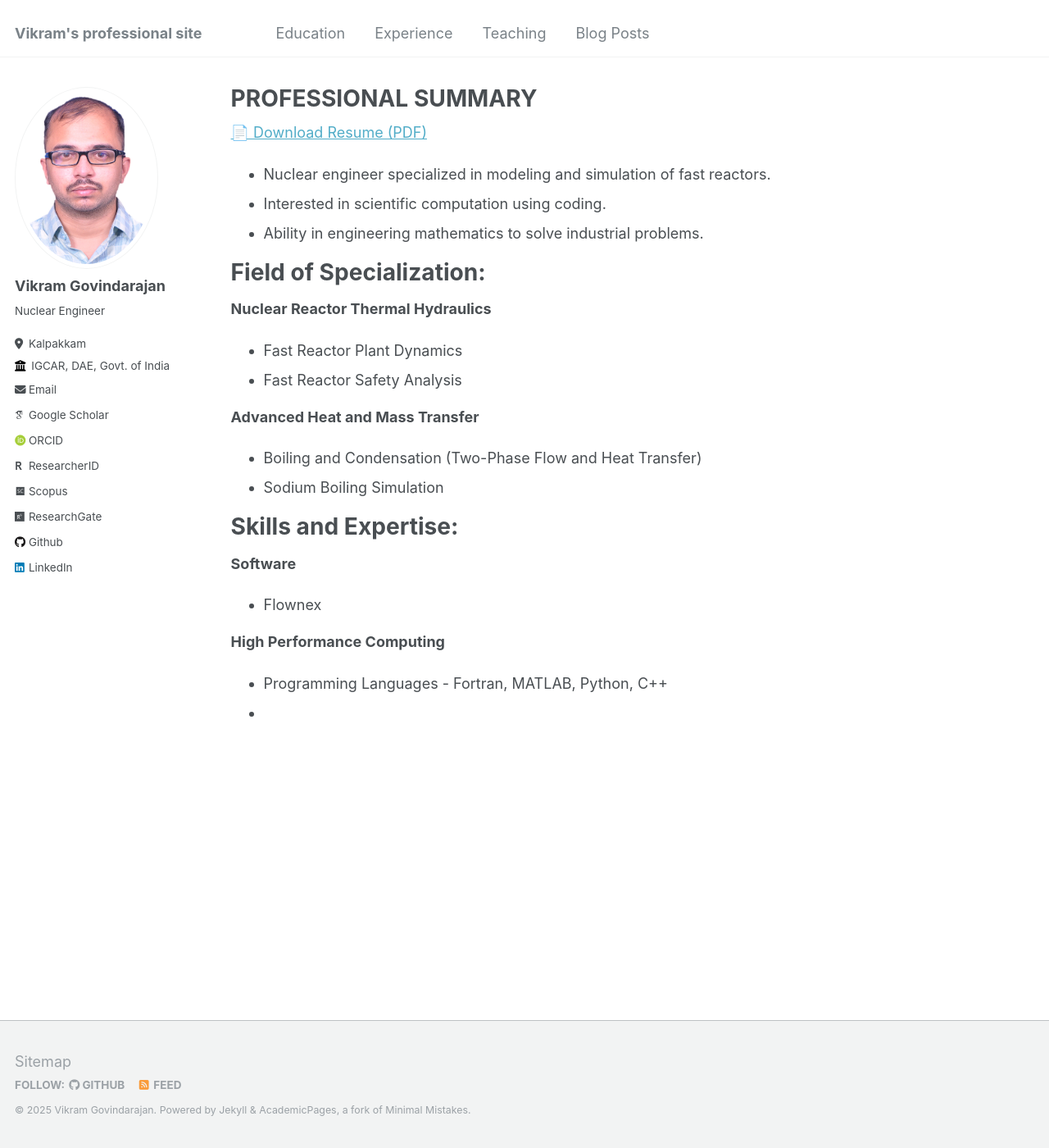
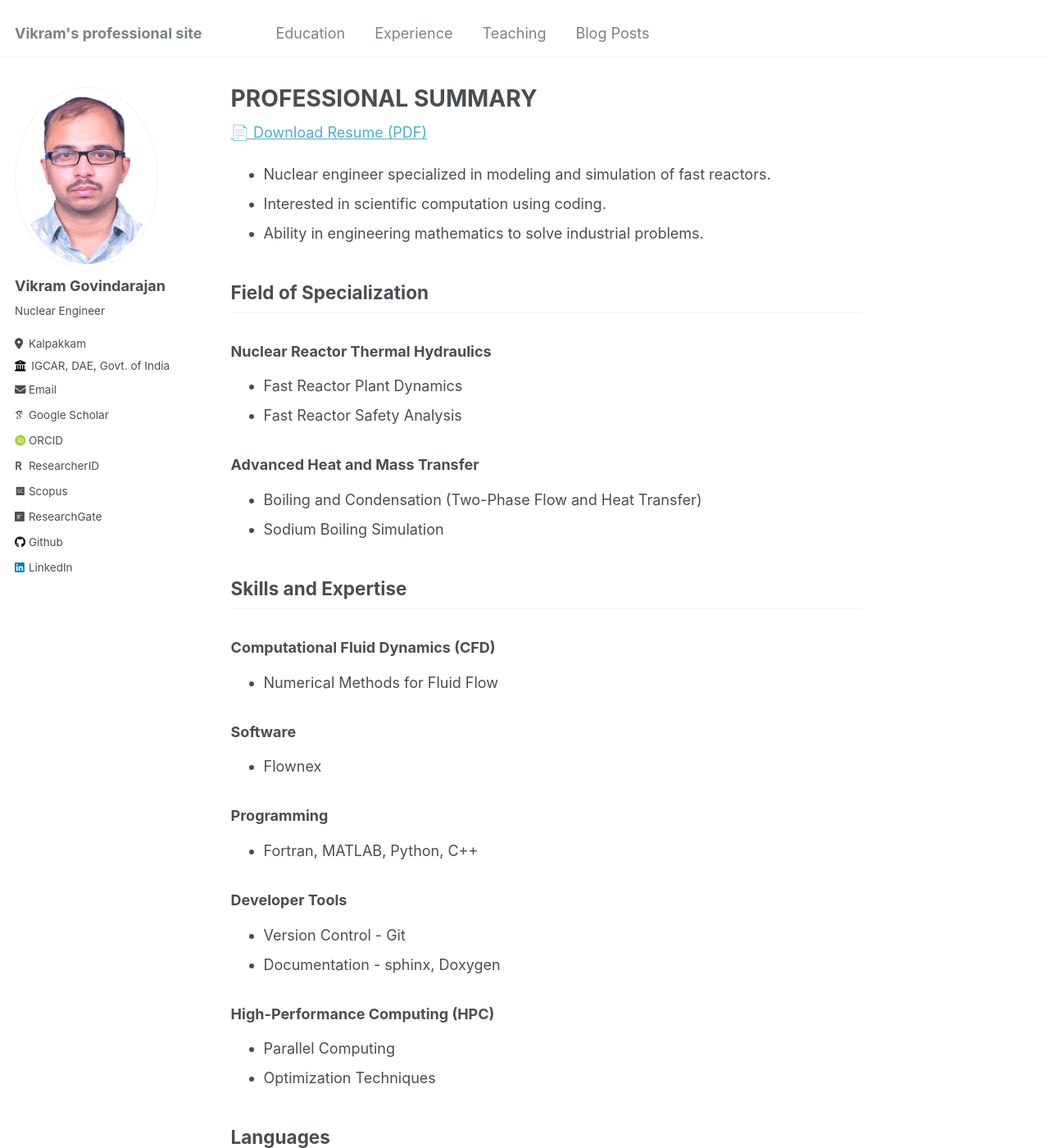
Before and after one commit to VikramGovindarajan/vikramgovindarajan.github.io, a Jekyll site: the page built from _pages/about.md, in a window 1280 px wide and 1400 px high. Shown: the whole window at 82% size. Built offline with Jekyll 4.4.1, drawn with Linux system fonts in a browser that asks for light colours; some web fonts are replaced; some of the changed text lies outside the part shown.

Commit message:
format and about page
CFD added to skills
Languages section added

```diff
--- a/_pages/about.md
+++ b/_pages/about.md
@@ -9,31 +9,40 @@ redirect_from:
 
 [📄 Download Resume (PDF)](/resume/main.pdf){:download}
 
- - Nuclear engineer specialized in modeling and simulation of fast reactors.
- - Interested in scientific computation using coding.
- - Ability in engineering mathematics to solve industrial problems.
+- Nuclear engineer specialized in modeling and simulation of fast reactors.
+- Interested in scientific computation using coding.
+- Ability in engineering mathematics to solve industrial problems.
 
-Field of Specialization:
-========================
+## Field of Specialization
 
-**Nuclear Reactor Thermal Hydraulics**
+### Nuclear Reactor Thermal Hydraulics
+- Fast Reactor Plant Dynamics
+- Fast Reactor Safety Analysis
 
- - Fast Reactor Plant Dynamics
- - Fast Reactor Safety Analysis
+### Advanced Heat and Mass Transfer
+- Boiling and Condensation (Two-Phase Flow and Heat Transfer)
+- Sodium Boiling Simulation
 
-**Advanced Heat and Mass Transfer**
+## Skills and Expertise
 
- - Boiling and Condensation (Two-Phase Flow and Heat Transfer)
- - Sodium Boiling Simulation
+### Computational Fluid Dynamics (CFD)
+- Numerical Methods for Fluid Flow
 
-Skills and Expertise:
-=====================
+### Software
+- Flownex
 
-**Software**
+### Programming
+- Fortran, MATLAB, Python, C++
 
- - Flownex
+### Developer Tools
+- Version Control - Git
+- Documentation - sphinx, Doxygen
 
-**High Performance Computing**
+### High-Performance Computing (HPC)
+- Parallel Computing
+- Optimization Techniques
 
- - Programming Languages - Fortran, MATLAB, Python, C++
- -
+## Languages
+- **English** – Fluent
+- **Tamil** – Native Speaker
+- **Hindi** – Basic
```
Also changed, not shown: _pages/experience.md (+2 -2 lines).
